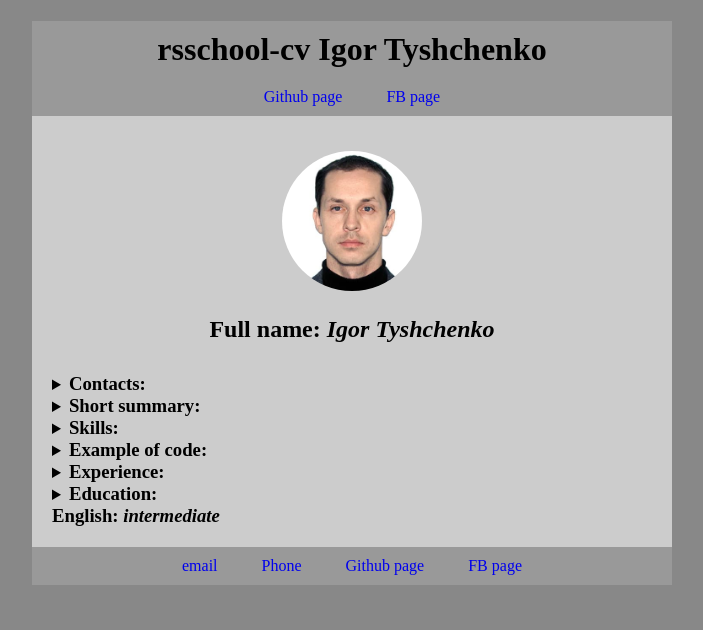
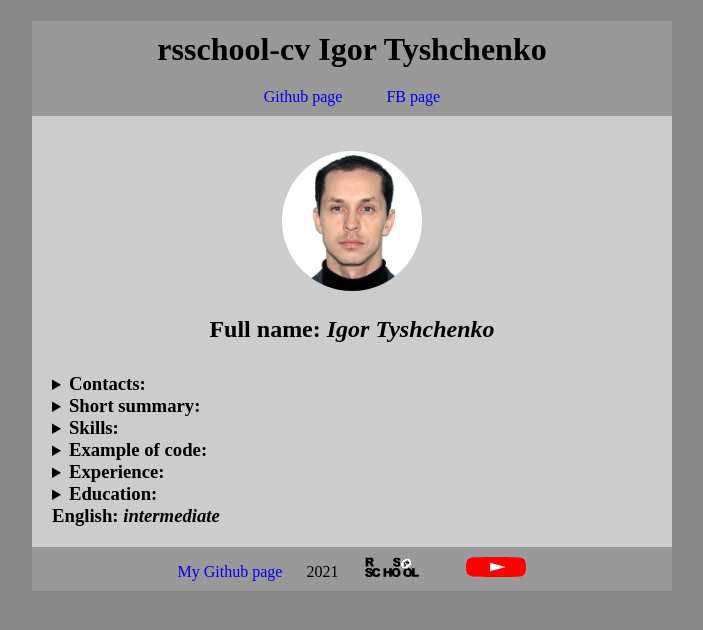
Before and after one commit to igotiss/rsschool-cv, a plain HTML site: page index.html in a window 1280 px wide. Shown: the whole page, without its empty margins (288-991 px from the left). Drawn offline with Linux system fonts and the light colour scheme.

Commit message:
feat: add rss_scholl and Youtube link

```diff
--- a/css/style.min.css
+++ b/css/style.min.css
@@ -1 +1 @@
-html{font-size:100%;-webkit-box-sizing:border-box;box-sizing:border-box}*,*::before,*::after{-webkit-box-sizing:inherit;box-sizing:inherit}a,a:visited,a:hover{text-decoration:none}h1{margin-bottom:0;padding:10px}h3,h4,h5,ul{margin:0}h3{display:inline-block}nav{padding:10px}body{background-color:#888}header,footer{text-align:center;background-color:#999;max-width:640px;margin-left:auto;margin-right:auto;margin-bottom:0}a{padding:20px}.container{display:-webkit-box;display:-ms-flexbox;display:flex;background-color:#ccc;margin-left:auto;margin-right:auto;max-width:640px;display:block;padding:20px}.intro{margin-left:auto;margin-right:auto;padding:10px;display:-webkit-box;display:-ms-flexbox;display:flex;-webkit-box-orient:vertical;-webkit-box-direction:normal;-ms-flex-direction:column;flex-direction:column;-webkit-box-pack:center;-ms-flex-pack:center;justify-content:center;-webkit-box-align:center;-ms-flex-align:center;align-items:center}.logo{padding:5px;height:150px;width:150px;border-radius:50%}
+html{font-size:100%;-webkit-box-sizing:border-box;box-sizing:border-box}*,*::before,*::after{-webkit-box-sizing:inherit;box-sizing:inherit}a,a:visited,a:hover{text-decoration:none}h1{margin-bottom:0;padding:10px}h3,h4,h5,ul{margin:0}h3{display:inline-block}nav{padding:10px}body{background-color:#888}header,footer{text-align:center;background-color:#999;max-width:640px;margin-left:auto;margin-right:auto;margin-bottom:0}footer{display:-webkit-box;display:-ms-flexbox;display:flex;-webkit-box-pack:center;-ms-flex-pack:center;justify-content:center;-webkit-box-align:center;-ms-flex-align:center;align-items:center}a{padding:20px}.container{display:-webkit-box;display:-ms-flexbox;display:flex;background-color:#ccc;margin-left:auto;margin-right:auto;max-width:640px;display:block;padding:20px}.intro{margin-left:auto;margin-right:auto;padding:10px;display:-webkit-box;display:-ms-flexbox;display:flex;-webkit-box-orient:vertical;-webkit-box-direction:normal;-ms-flex-direction:column;flex-direction:column;-webkit-box-pack:center;-ms-flex-pack:center;justify-content:center;-webkit-box-align:center;-ms-flex-align:center;align-items:center}.logo{padding:5px;height:150px;width:150px;border-radius:50%}.rs_school{height:20px;width:60px}
--- a/index.html
+++ b/index.html
@@ -28,14 +28,14 @@
                         Contacts:
                     </h3>
                 </summary>
-
+                <p>
                     <ul>
                             <li> <h4>Adress: <i>Ukraine, Vinnytsa</i></h4></li>
                             <li> <h4>Phone: <i><a href="tel:+380673066188">+38 (067) 30-66-188</a></i></h4></li>
                             <li> <h4>email: <i><a href="mailto:igotiss@gmail.com">igotiss@gmail.com</a></i></h4></li>
 
                     </ul>
-
+                </p>
             </details>
         </section>
 
@@ -182,7 +182,7 @@
                 </code>
             </details>
         </section>
-        <section class="expiriens">
+        <section class="expiriens"></section>
             <details>
                 <summary>
                     <h3>
@@ -228,10 +228,12 @@
     </div>
     <footer>
         <nav>
-            <a href="maillo:igotis@ukr.net">email</a>
-            <a href="tel:+380673066188">Phone</a>
-            <a href="https://igotiss.github.io/rsschool-cv/cv">Github page</a>
-            <a href="https://www.facebook.com/YhorTyschenko">FB page</a>
+
+            <a href="https://github.com/igotiss">My Github page</a>
+            2021
+            <a href="https://rs.school/js/"><img class="rs_school" src="images/rs_school_js.svg" alt="rs_school"> </a>
+            <a href="https://www.youtube.com/channel/UCy3xFPlMatlxzOy8pUVxDWA"><img class="rs_school" src="images/YouTube_full-color_icon_(2017).svg" alt="rs_school"> </a>
+
         </nav>
     </footer>
 <script src="js/main.min.js"></script>
```
Also changed, not shown: images/YouTube_full-color_icon_(2017).svg (added), images/rs_school_js.svg (added).
